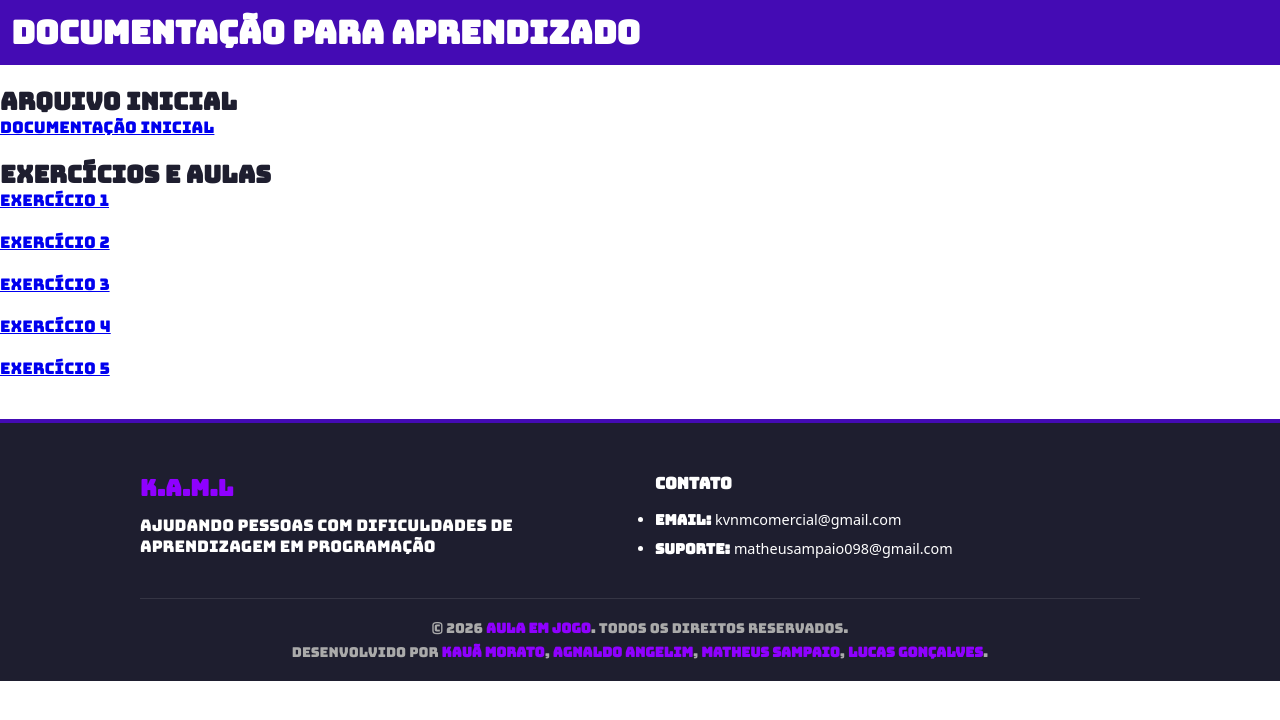
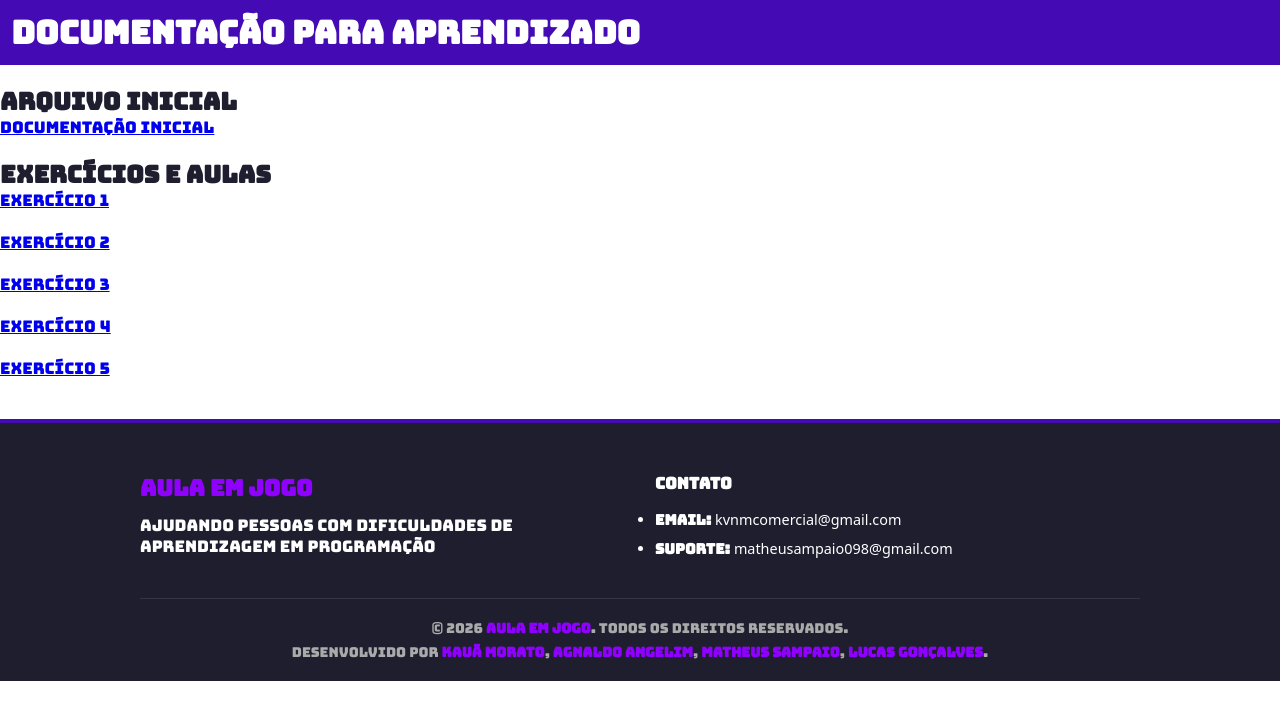
Before and after one commit to KauaMorato/Aula-em-jogo, a plain HTML site: page Front-End/documentos.html in a window 1280 px wide. Drawn offline with Linux system fonts and the light colour scheme.

Commit message:
Arrumando o nome da logo dos créditos

```diff
--- a/Front-End/documentos.html
+++ b/Front-End/documentos.html
@@ -34,7 +34,7 @@
     <footer class="row-footer" id="creditos">
         <div class="footer-container">
             <div class="footer-col brand-col">
-                <h3 class="footer-logo">K.A.M.L</h3>
+                <h3 class="footer-logo">Aula em jogo</h3>
                 <p class="brand-description">Ajudando pessoas com dificuldades de aprendizagem em programação</p>
             </div>
 
```
